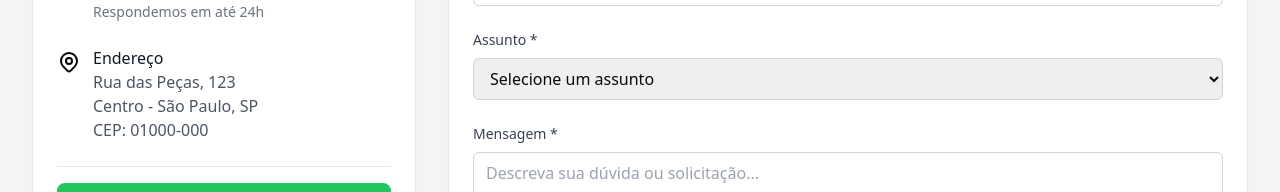
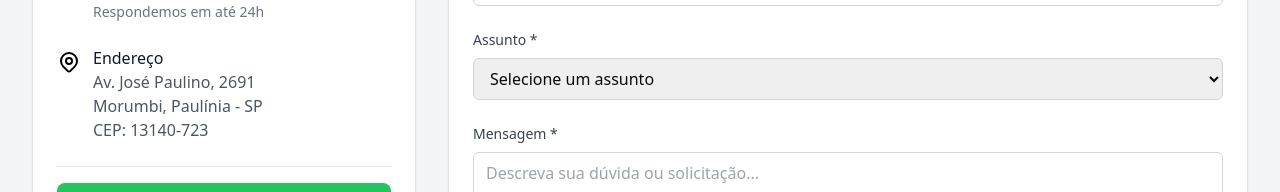
Before and after one commit to feJustino/masterferri-catalog, a Next.js app: page /contato in a window 1280 px wide. Shown: the part 507-699 px from the top of the page. Built offline with nearby package versions, Linux system fonts and the light colour scheme.

Commit message:
Update contact address in Contato component

```diff
--- a/app/(pages)/contato/page.tsx
+++ b/app/(pages)/contato/page.tsx
@@ -175,11 +175,11 @@ const Contato: NextPage = () => {
                 <div>
                   <h3 className="font-medium text-gray-900">Endereço</h3>
                   <p className="text-gray-600">
-                    Rua das Peças, 123
+                    Av. José Paulino, 2691
                     <br />
-                    Centro - São Paulo, SP
+                    Morumbi, Paulínia - SP
                     <br />
-                    CEP: 01000-000
+                    CEP: 13140-723
                   </p>
                 </div>
               </div>
```
